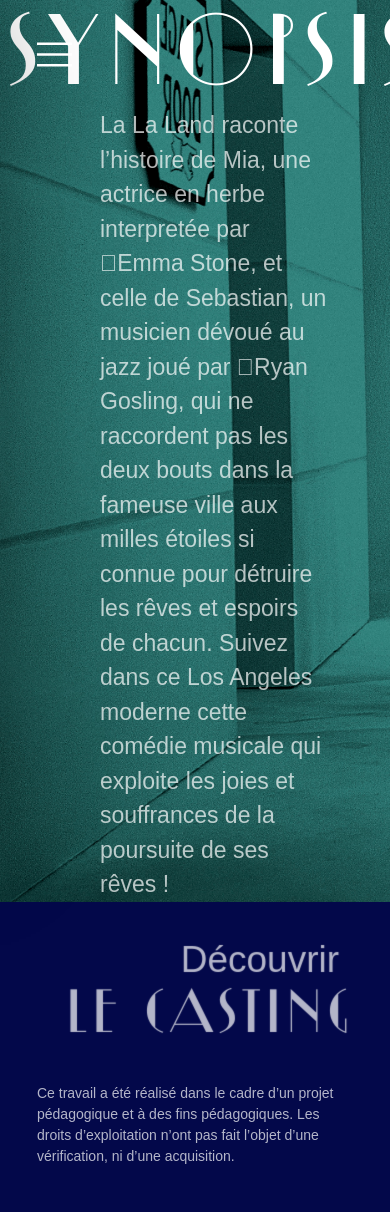
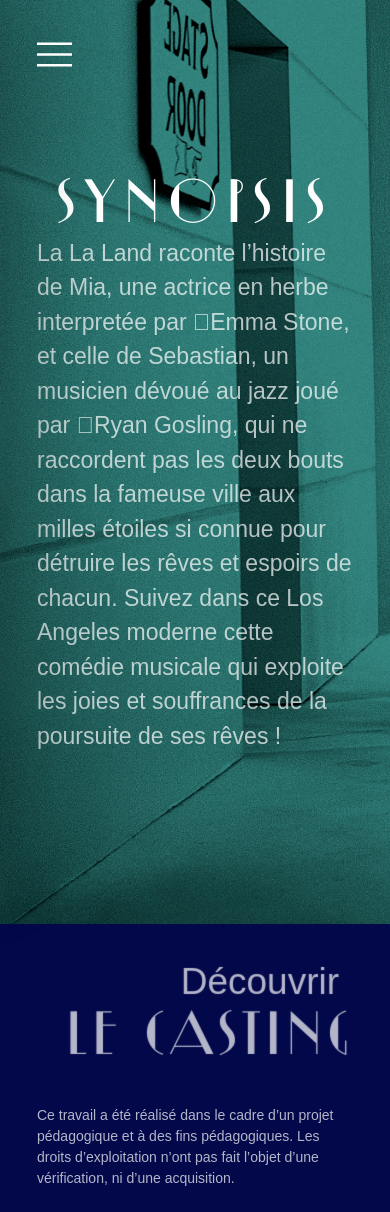
Before and after one commit to RomainPct/E18_Lalaland_Hetic_H2P2023, a PHP site: page /synopsis in a window 390 px wide. Before the commit the page ends 1164 px from the top, so only its background shows below. Run offline with PHP 8.4, Linux system fonts and the light colour scheme; data that the repository does not hold is empty; style sheets or scripts are compiled from the project's sources; some libraries are stand-ins or nearby versions; some web fonts are replaced.

Commit message:
finition responsive page synopsis

```diff
--- a/src/scss/partials/responsive/_synopsis.scss
+++ b/src/scss/partials/responsive/_synopsis.scss
@@ -1,14 +1,10 @@
 .synopsis {
-    min-height: 95vh;
-    background: url("/assets/images/synopsis/synopsis.png") no-repeat left top;
-    background-size: cover;
     display: flex;
     flex-direction: column;
     align-items: center;
     justify-content: center;
-    padding-left: 37;
-    padding-right: 61px;
-    p {
-        max-width: 700px;
+    padding: 61px 37px;
+    h2{
+        font-size: $font-size-s-extra;
     }
 }
```
